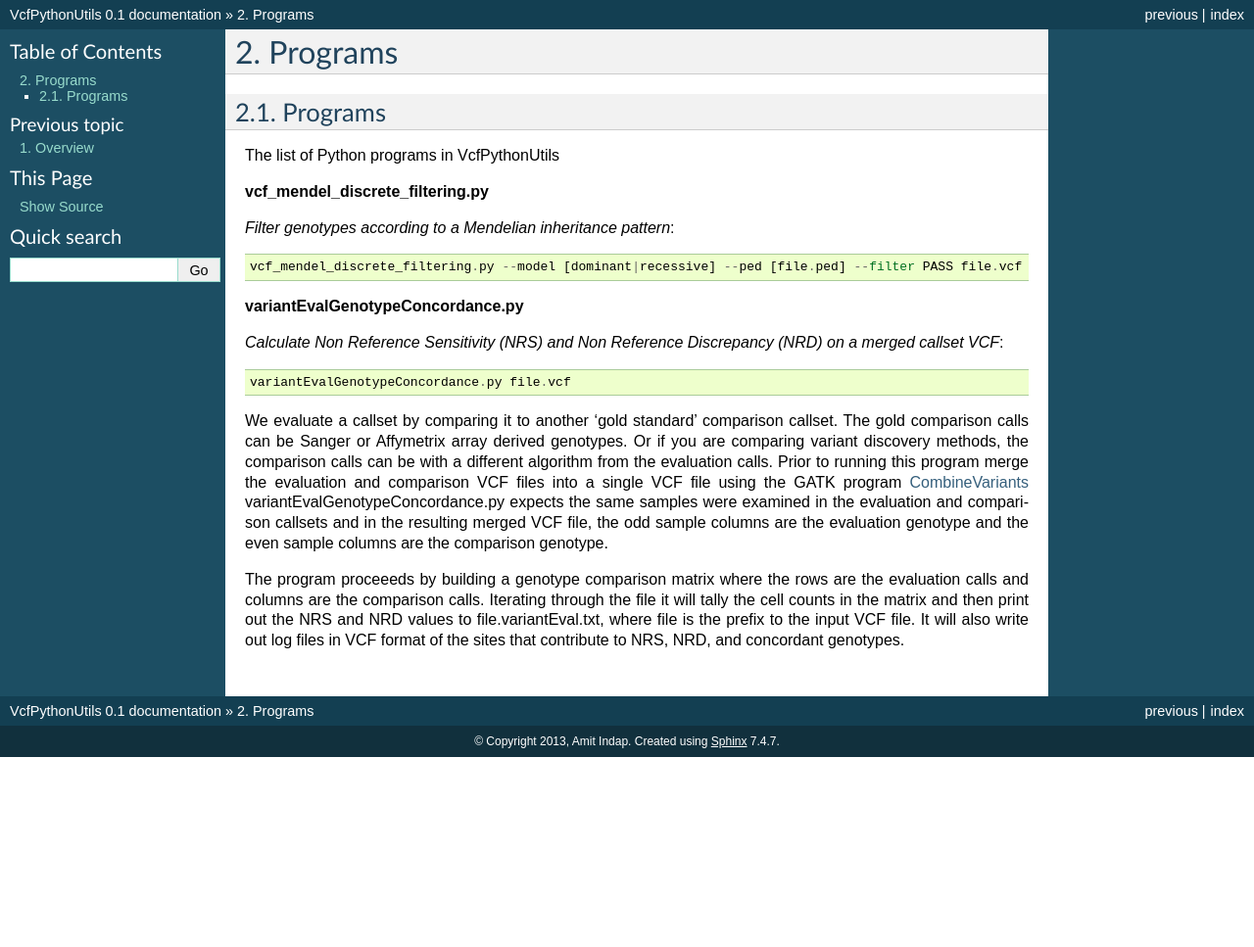
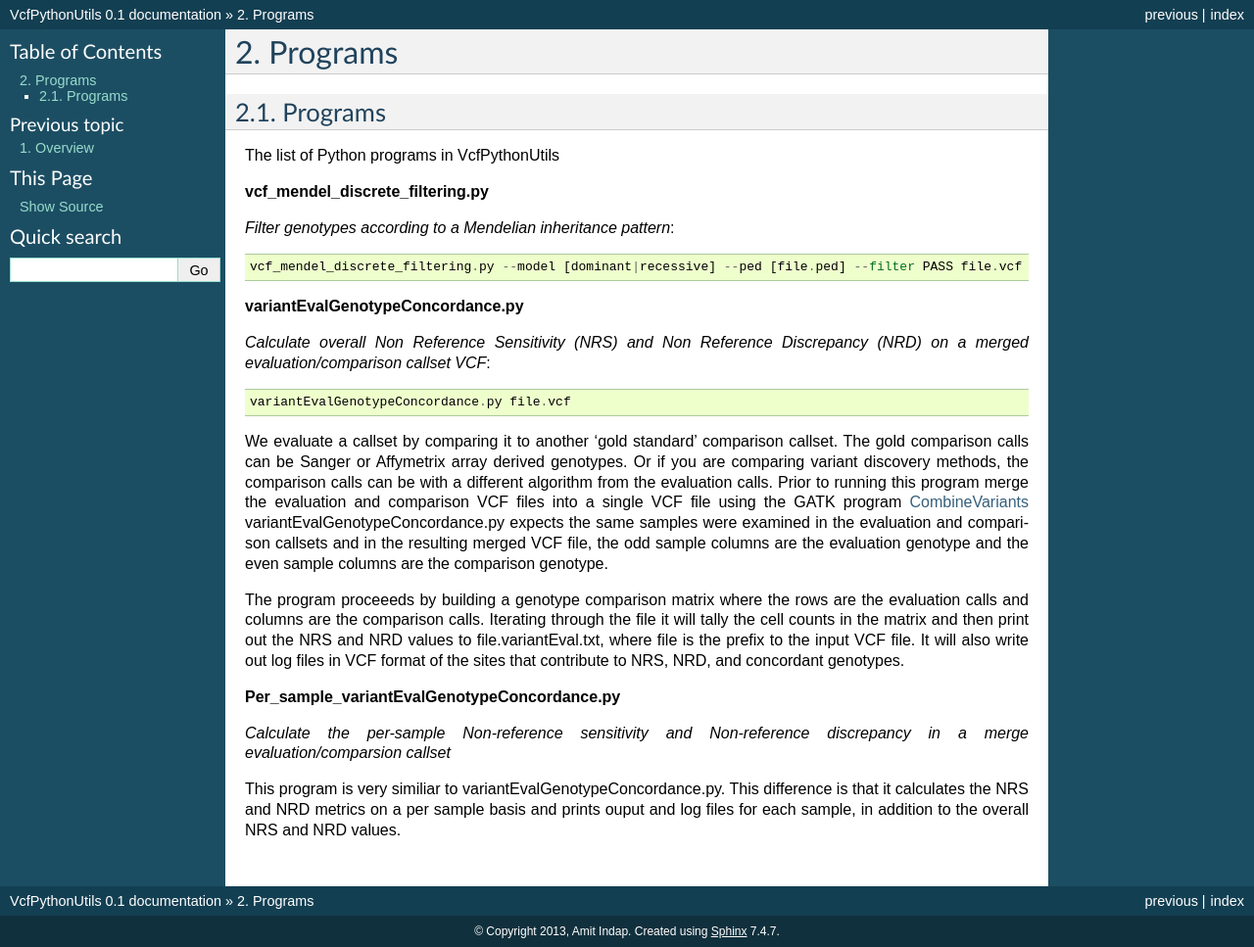
Before and after one commit to indapa/VcfPythonUtils, a Sphinx documentation site: the page built from docs/programs.rst, in a window 1280 px wide. Shown: the whole page at 98% size. Built offline with Sphinx 7.4.7, drawn with Linux system fonts in a browser that asks for light colours; before the commit the page ends 900 px from its top, so only the background shows below that.

Commit message:
fixed some typos; added Per_sample_variantEvalGenotypeConcordance.py description

```diff
--- a/docs/programs.rst
+++ b/docs/programs.rst
@@ -17,7 +17,7 @@ The list of Python programs in VcfPythonUtils
 
 **variantEvalGenotypeConcordance.py**
 
-*Calculate Non Reference Sensitivity (NRS)  and Non Reference Discrepancy (NRD) on a merged callset VCF*::
+*Calculate overall Non Reference Sensitivity (NRS)  and Non Reference Discrepancy (NRD) on a merged evaluation/comparison callset VCF*::
 
 	  variantEvalGenotypeConcordance.py file.vcf
 
@@ -32,3 +32,12 @@ The program proceeeds by building a genotype comparison matrix where the rows ar
 Iterating through the file it will tally the cell counts in the matrix and then print out the NRS and NRD values to file.variantEval.txt, where
 file is the prefix to the input VCF file. It will also write out log files in VCF format of the sites that contribute to NRS, NRD, and concordant
 genotypes.
+
+
+**Per_sample_variantEvalGenotypeConcordance.py**
+
+*Calculate the per-sample Non-reference sensitivity and Non-reference discrepancy in a merge evaluation/comparsion callset*
+
+This program is very similiar to variantEvalGenotypeConcordance.py. This difference is that it calculates the NRS and NRD
+metrics on a per sample basis and prints ouput and log files for each sample, in addition to the overall NRS and NRD
+values.
```
